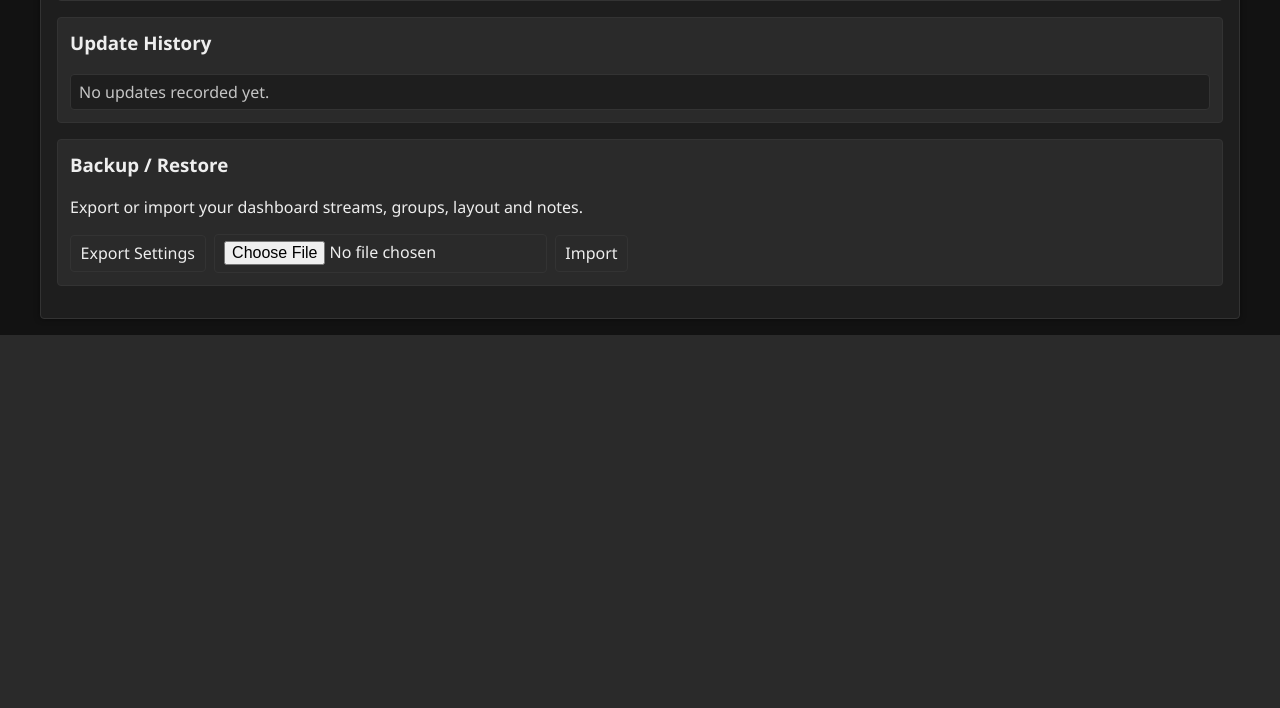
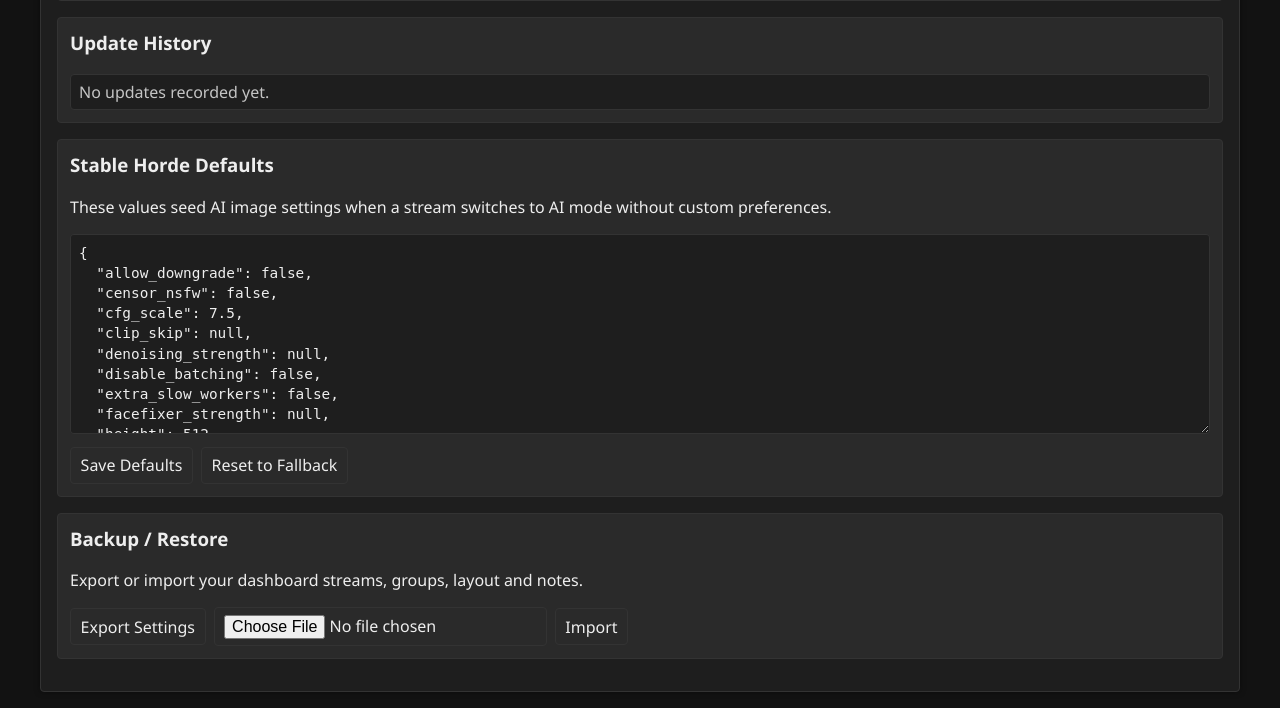
Before and after one commit to tpersp/EchoMosaic, a Flask app: page /settings in a window 1280 px wide. Shown: the part 561-1269 px from the top of the page. Before the commit the page ends 896 px from the top, so only its background shows below. Run offline with Flask 3, Linux system fonts and the light colour scheme; data that the repository does not hold is empty.

Commit message:
feat(ai): add configurable Stable Horde defaults with per-stream fallback
- Added startup sanitization + /settings/ai-defaults GET/POST for editable defaults.
- Streams entering AI mode with no custom config now auto-apply sanitized defaults.
- Implemented per-stream tracking to mark values as customized vs inherited.
- Surfaced JSON editor in settings UI with save/reset handlers.

```diff
--- a/app.py
+++ b/app.py
@@ -9,6 +9,7 @@
 import threading
 import time
 import secrets
+from copy import deepcopy
 from datetime import datetime
 from pathlib import Path
 from typing import Any, Dict, List, Optional, Union
@@ -65,41 +66,55 @@
 
 IMAGE_DIR_PATH = Path(IMAGE_DIR)
 
+AI_FALLBACK_DEFAULTS: Dict[str, Any] = {
+    "prompt": "",
+    "negative_prompt": "",
+    "model": AI_DEFAULT_MODEL,
+    "sampler": AI_DEFAULT_SAMPLER,
+    "steps": AI_DEFAULT_STEPS,
+    "cfg_scale": AI_DEFAULT_CFG,
+    "width": AI_DEFAULT_WIDTH,
+    "height": AI_DEFAULT_HEIGHT,
+    "samples": AI_DEFAULT_SAMPLES,
+    "seed": "random",
+    "nsfw": False,
+    "censor_nsfw": False,
+    "save_output": AI_DEFAULT_PERSIST,
+    "post_processing": [],
+    "hires_fix": False,
+    "hires_fix_denoising_strength": None,
+    "denoising_strength": None,
+    "facefixer_strength": None,
+    "clip_skip": None,
+    "karras": False,
+    "tiling": False,
+    "transparent": False,
+    "loras": [],
+    "style": "",
+    "trusted_workers": False,
+    "validated_backends": True,
+    "slow_workers": True,
+    "extra_slow_workers": False,
+    "disable_batching": False,
+    "allow_downgrade": False,
+    "timeout": AI_TIMEOUT,
+}
+
 
 def default_ai_settings() -> Dict[str, Any]:
-    return {
-        "prompt": "",
-        "negative_prompt": "",
-        "model": AI_DEFAULT_MODEL,
-        "sampler": AI_DEFAULT_SAMPLER,
-        "steps": AI_DEFAULT_STEPS,
-        "cfg_scale": AI_DEFAULT_CFG,
-        "width": AI_DEFAULT_WIDTH,
-        "height": AI_DEFAULT_HEIGHT,
-        "samples": AI_DEFAULT_SAMPLES,
-        "seed": "random",
-        "nsfw": False,
-        "censor_nsfw": False,
-        "save_output": AI_DEFAULT_PERSIST,
-        "post_processing": [],
-        "hires_fix": False,
-        "hires_fix_denoising_strength": None,
-        "denoising_strength": None,
-        "facefixer_strength": None,
-        "clip_skip": None,
-        "karras": False,
-        "tiling": False,
-        "transparent": False,
-        "loras": [],
-        "style": "",
-        "trusted_workers": False,
-        "validated_backends": True,
-        "slow_workers": True,
-        "extra_slow_workers": False,
-        "disable_batching": False,
-        "allow_downgrade": False,
-        "timeout": AI_TIMEOUT,
-    }
+    """Return the current default AI settings (global overrides + fallbacks)."""
+
+    overrides: Optional[Dict[str, Any]] = None
+    settings_ref = globals().get("settings")
+    if isinstance(settings_ref, dict):
+        candidate = settings_ref.get("_ai_defaults")
+        if isinstance(candidate, dict):
+            overrides = candidate
+
+    merged = deepcopy(AI_FALLBACK_DEFAULTS)
+    if overrides:
+        merged = _sanitize_ai_settings(overrides, merged, defaults=AI_FALLBACK_DEFAULTS)
+    return deepcopy(merged)
 
 
 def default_ai_state() -> Dict[str, Any]:
@@ -117,21 +132,25 @@
 
 
 def ensure_ai_defaults(conf: Dict[str, Any]) -> None:
+    ai_defaults = default_ai_settings()
     ai_settings = conf.get(AI_SETTINGS_KEY)
     if not isinstance(ai_settings, dict):
-        conf[AI_SETTINGS_KEY] = default_ai_settings()
+        conf[AI_SETTINGS_KEY] = deepcopy(ai_defaults)
     else:
-        defaults = default_ai_settings()
-        for key, value in defaults.items():
-            ai_settings.setdefault(key, value)
+        for key, value in ai_defaults.items():
+            if key not in ai_settings:
+                ai_settings[key] = deepcopy(value) if isinstance(value, (dict, list)) else value
 
     ai_state = conf.get(AI_STATE_KEY)
     if not isinstance(ai_state, dict):
         conf[AI_STATE_KEY] = default_ai_state()
     else:
-        defaults = default_ai_state()
-        for key, value in defaults.items():
+        state_defaults = default_ai_state()
+        for key, value in state_defaults.items():
             ai_state.setdefault(key, value)
+
+    if "_ai_customized" not in conf:
+        conf["_ai_customized"] = not _ai_settings_match_defaults(conf[AI_SETTINGS_KEY], defaults=ai_defaults)
 
 
 def _ensure_dir(path: Path) -> Path:
@@ -142,8 +161,15 @@
     return path
 
 
-def _sanitize_ai_settings(payload: Dict[str, Any], base: Optional[Dict[str, Any]] = None) -> Dict[str, Any]:
-    defaults = default_ai_settings()
+def _sanitize_ai_settings(
+    payload: Dict[str, Any],
+    base: Optional[Dict[str, Any]] = None,
+    defaults: Optional[Dict[str, Any]] = None,
+) -> Dict[str, Any]:
+    if defaults is None:
+        defaults = default_ai_settings()
+    else:
+        defaults = deepcopy(defaults)
     current = dict(base or defaults)
     bool_keys = {
         "save_output",
@@ -231,6 +257,16 @@
     return current
 
 
+def _ai_settings_match_defaults(candidate: Dict[str, Any], defaults: Optional[Dict[str, Any]] = None) -> bool:
+    if not isinstance(candidate, dict):
+        return False
+    baseline = defaults or default_ai_settings()
+    for key in AI_FALLBACK_DEFAULTS.keys():
+        if candidate.get(key) != baseline.get(key):
+            return False
+    return True
+
+
 def default_mosaic_config():
     """Return the default configuration for the mosaic /stream page."""
     # ``layout`` controls how streams are arranged. ``grid`` uses the
@@ -262,6 +298,7 @@
         "label": "",
         AI_SETTINGS_KEY: default_ai_settings(),
         AI_STATE_KEY: default_ai_state(),
+        "_ai_customized": False,
     }
 
 
@@ -699,6 +736,7 @@
         ensure_ai_defaults(conf)
         conf[AI_SETTINGS_KEY] = _sanitize_ai_settings(options, conf[AI_SETTINGS_KEY])
         conf[AI_SETTINGS_KEY]['save_output'] = persist
+        conf['_ai_customized'] = not _ai_settings_match_defaults(conf[AI_SETTINGS_KEY])
         conf[AI_STATE_KEY].update(updates)
         if images:
             conf['selected_image'] = images[0]['path']
@@ -726,6 +764,14 @@
     settings["_mosaic"].setdefault("pip_pip", None)
     settings["_mosaic"].setdefault("pip_corner", "bottom-right")
     settings["_mosaic"].setdefault("pip_size", 25)
+
+# Ensure global AI defaults exist and are sanitized
+raw_ai_defaults = settings.get("_ai_defaults") if isinstance(settings.get("_ai_defaults"), dict) else None
+settings["_ai_defaults"] = _sanitize_ai_settings(
+    raw_ai_defaults or {},
+    deepcopy(AI_FALLBACK_DEFAULTS),
+    defaults=AI_FALLBACK_DEFAULTS,
+)
 
 # Backfill defaults for existing stream entries
 for k, v in list(settings.items()):
@@ -887,6 +933,7 @@
     data = request.json
     conf = settings[stream_id]
     ensure_ai_defaults(conf)
+    previous_mode = conf.get("mode")
 
     # We'll add new keys for YouTube: "yt_cc", "yt_mute", "yt_quality"
     for key in ["mode", "folder", "selected_image", "duration", "shuffle", "stream_url",
@@ -911,12 +958,58 @@
             else:
                 conf[key] = val
 
+    mode_requested = data.get("mode")
+    if (
+        mode_requested == AI_MODE
+        and previous_mode != AI_MODE
+        and not conf.get("_ai_customized", False)
+    ):
+        conf[AI_SETTINGS_KEY] = default_ai_settings()
+        conf[AI_STATE_KEY] = default_ai_state()
+        conf["_ai_customized"] = False
+
     if isinstance(data.get("ai_settings"), dict):
         conf[AI_SETTINGS_KEY] = _sanitize_ai_settings(data["ai_settings"], conf[AI_SETTINGS_KEY])
+        conf["_ai_customized"] = not _ai_settings_match_defaults(conf[AI_SETTINGS_KEY])
 
     save_settings(settings)
     socketio.emit("refresh", {"stream_id": stream_id, "config": conf})
     return jsonify({"status": "success", "new_config": conf})
+
+
+@app.route("/settings/ai-defaults", methods=["GET"])
+def get_ai_defaults():
+    return jsonify({
+        "defaults": default_ai_settings(),
+        "fallback": deepcopy(AI_FALLBACK_DEFAULTS),
+    })
+
+
+@app.route("/settings/ai-defaults", methods=["POST"])
+def update_ai_defaults():
+    payload = request.get_json(silent=True) or {}
+    if not isinstance(payload, dict):
+        return jsonify({"error": "Invalid payload"}), 400
+
+    current_defaults = default_ai_settings()
+    sanitized = _sanitize_ai_settings(
+        payload,
+        current_defaults,
+        defaults=AI_FALLBACK_DEFAULTS,
+    )
+    settings["_ai_defaults"] = sanitized
+    new_defaults = default_ai_settings()
+
+    for stream_id, conf in settings.items():
+        if stream_id.startswith("_") or not isinstance(conf, dict):
+            continue
+        ensure_ai_defaults(conf)
+        if not conf.get("_ai_customized", False):
+            conf[AI_SETTINGS_KEY] = deepcopy(new_defaults)
+            conf["_ai_customized"] = False
+
+    save_settings(settings)
+    return jsonify({"status": "success", "defaults": new_defaults})
 
 
 @app.route('/ai/loras')
@@ -1032,6 +1125,7 @@
     if not prompt:
         return jsonify({'error': 'Prompt is required'}), 400
     conf[AI_SETTINGS_KEY] = ai_settings
+    conf["_ai_customized"] = not _ai_settings_match_defaults(conf[AI_SETTINGS_KEY])
     persist = bool(ai_settings.get('save_output', AI_DEFAULT_PERSIST))
     previous_state = conf.get(AI_STATE_KEY) or {}
     previous_images = list(previous_state.get('images') or [])
@@ -1318,7 +1412,12 @@
 @app.route("/settings")
 def app_settings():
     cfg = load_config()
-    return render_template("settings.html", config=cfg)
+    return render_template(
+        "settings.html",
+        config=cfg,
+        ai_defaults=default_ai_settings(),
+        ai_fallback_defaults=AI_FALLBACK_DEFAULTS,
+    )
 
 
 @app.route("/update_app", methods=["POST"])
--- a/templates/settings.html
+++ b/templates/settings.html
@@ -102,6 +102,17 @@
     </div>
 
     <div style="margin: 1rem 0; padding: 0.75rem; border:1px solid var(--border); border-radius:4px; background: var(--surface-alt);">
+      <h3 style="margin-top:0;">Stable Horde Defaults</h3>
+      <p style="margin-top:0;">These values seed AI image settings when a stream switches to AI mode without custom preferences.</p>
+      <textarea id="ai-defaults-editor" style="width:100%; min-height:200px; font-family:monospace; font-size:0.9rem; line-height:1.4; padding:0.5rem; border:1px solid var(--border); border-radius:4px; background:var(--surface); color:inherit;">{{ ai_defaults|tojson(indent=2) }}</textarea>
+      <div style="display:flex; gap:.5rem; align-items:center; flex-wrap:wrap; margin-top:0.5rem;">
+        <button type="button" id="ai-defaults-save">Save Defaults</button>
+        <button type="button" id="ai-defaults-reset">Reset to Fallback</button>
+        <span id="ai-defaults-status" style="opacity:0.9;"></span>
+      </div>
+    </div>
+
+    <div style="margin: 1rem 0; padding: 0.75rem; border:1px solid var(--border); border-radius:4px; background: var(--surface-alt);">
       <h3 style="margin-top:0;">Backup / Restore</h3>
       <p style="margin-top:0;">Export or import your dashboard streams, groups, layout and notes.</p>
       <div style="display:flex; gap:.5rem; align-items:center; flex-wrap:wrap;">
@@ -135,6 +146,60 @@
   })();
   </script>
   <script>
+  (function(){
+    const editor = document.getElementById('ai-defaults-editor');
+    const saveBtn = document.getElementById('ai-defaults-save');
+    const resetBtn = document.getElementById('ai-defaults-reset');
+    const status = document.getElementById('ai-defaults-status');
+    const fallback = {{ ai_fallback_defaults|tojson }};
+    if (!editor || !saveBtn) return;
+
+    const setStatus = (msg, ok = true) => {
+      if (!status) return;
+      status.textContent = msg;
+      status.style.color = ok ? 'inherit' : '#f77';
+    };
+
+    const parseEditor = () => {
+      try {
+        return JSON.parse(editor.value || '{}');
+      } catch (err) {
+        setStatus('Invalid JSON: ' + err.message, false);
+        return null;
+      }
+    };
+
+    saveBtn.addEventListener('click', async () => {
+      const payload = parseEditor();
+      if (!payload) return;
+      setStatus('Saving…');
+      try {
+        const res = await fetch('/settings/ai-defaults', {
+          method: 'POST',
+          headers: { 'Content-Type': 'application/json' },
+          body: JSON.stringify(payload)
+        });
+        const data = await res.json().catch(() => ({}));
+        if (!res.ok || data.status !== 'success') {
+          setStatus(data.error || 'Failed to save defaults', false);
+          return;
+        }
+        editor.value = JSON.stringify(data.defaults, null, 2);
+        setStatus('Defaults saved');
+      } catch (err) {
+        setStatus('Failed to save defaults', false);
+      }
+    });
+
+    if (resetBtn) {
+      resetBtn.addEventListener('click', () => {
+        editor.value = JSON.stringify(fallback, null, 2);
+        setStatus('Fallback defaults loaded');
+      });
+    }
+  })();
+  </script>
+  <script>
   // Backup/Restore import handler
   (function(){
     const btn = document.getElementById('import-btn');
```
